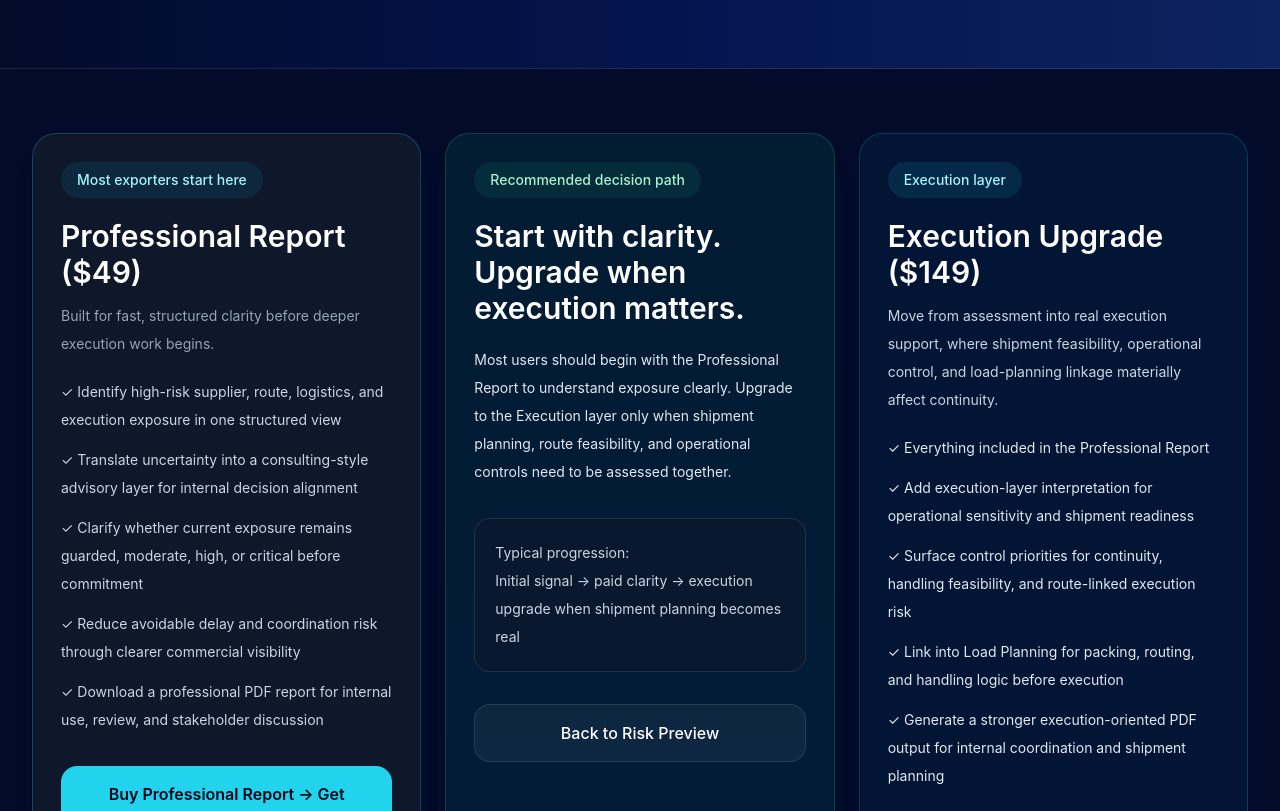
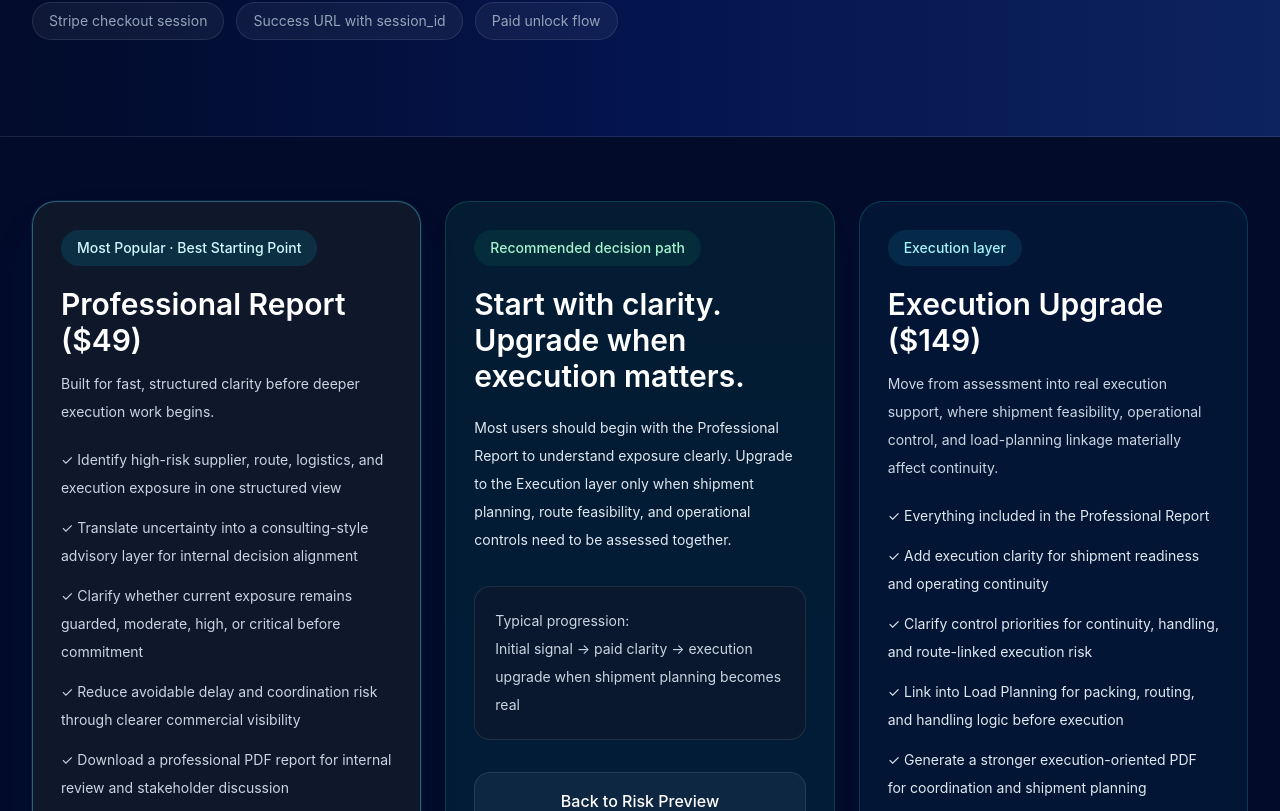
Before and after one commit to marspeterli1975-glitch/eastrion-site, a Next.js app: page /riskatlas/pricing in a window 1280 px wide. Shown: the part 889-1700 px from the top of the page. Built offline with nearby package versions, Linux system fonts and the light colour scheme.

Commit message:
Tighten pricing conversion cues and trust signals

```diff
--- a/app/riskatlas/pricing/page.tsx
+++ b/app/riskatlas/pricing/page.tsx
@@ -75,6 +75,10 @@ export default function RiskAtlasPricingPage() {
                 Typical use case: exporters facing corridor volatility, supplier uncertainty,
                 or execution-sensitive routes use the Professional Report first, then upgrade
                 only when shipment planning and operating control require deeper support.
+              </div>
+
+              <div className="mt-3 text-sm leading-7 text-slate-300">
+                Commonly used before supplier confirmation, route commitment, or execution-sensitive shipment planning.
               </div>
 
               <div className="mt-8 flex flex-wrap gap-4">
@@ -170,14 +174,14 @@ export default function RiskAtlasPricingPage() {
       <section className="border-b border-white/10">
         <div className="mx-auto max-w-7xl px-6 py-16 lg:px-8">
           <div className="grid gap-6 lg:grid-cols-3">
-            <div className="rounded-3xl border border-cyan-400/25 bg-[#0f172a] p-7 shadow-xl shadow-cyan-950/10">
-              <div className="inline-flex rounded-full bg-cyan-500/10 px-4 py-2 text-sm font-medium text-cyan-200">
-                Most exporters start here
+            <div className="rounded-3xl border border-cyan-300/35 bg-[#0f172a] p-7 shadow-2xl shadow-cyan-950/20 ring-1 ring-cyan-400/10">
+              <div className="inline-flex rounded-full bg-cyan-500/15 px-4 py-2 text-sm font-medium text-cyan-100">
+                Most Popular · Best Starting Point
               </div>
               <h3 className="mt-5 text-3xl font-semibold text-white">
                 Professional Report ($49)
               </h3>
-              <p className="mt-3 text-sm leading-7 text-slate-400">
+              <p className="mt-3 text-sm leading-7 text-slate-300">
                 Built for fast, structured clarity before deeper execution work begins.
               </p>
               <ul className="mt-5 space-y-3 text-sm leading-7 text-slate-300">
@@ -185,7 +189,7 @@ export default function RiskAtlasPricingPage() {
                 <li>✓ Translate uncertainty into a consulting-style advisory layer for internal decision alignment</li>
                 <li>✓ Clarify whether current exposure remains guarded, moderate, high, or critical before commitment</li>
                 <li>✓ Reduce avoidable delay and coordination risk through clearer commercial visibility</li>
-                <li>✓ Download a professional PDF report for internal use, review, and stakeholder discussion</li>
+                <li>✓ Download a professional PDF report for internal review and stakeholder discussion</li>
               </ul>
               <button
                 onClick={() => handleCheckout("pro")}
@@ -246,10 +250,10 @@ export default function RiskAtlasPricingPage() {
               </p>
               <ul className="mt-5 space-y-3 text-sm leading-7 text-slate-200">
                 <li>✓ Everything included in the Professional Report</li>
-                <li>✓ Add execution-layer interpretation for operational sensitivity and shipment readiness</li>
-                <li>✓ Surface control priorities for continuity, handling feasibility, and route-linked execution risk</li>
+                <li>✓ Add execution clarity for shipment readiness and operating continuity</li>
+                <li>✓ Clarify control priorities for continuity, handling, and route-linked execution risk</li>
                 <li>✓ Link into Load Planning for packing, routing, and handling logic before execution</li>
-                <li>✓ Generate a stronger execution-oriented PDF output for internal coordination and shipment planning</li>
+                <li>✓ Generate a stronger execution-oriented PDF for coordination and shipment planning</li>
               </ul>
               <button
                 onClick={() => handleCheckout("execution")}
```
